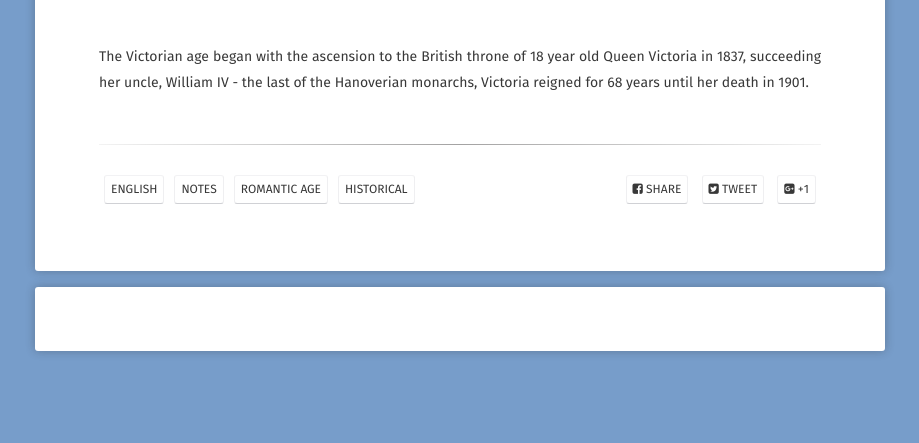
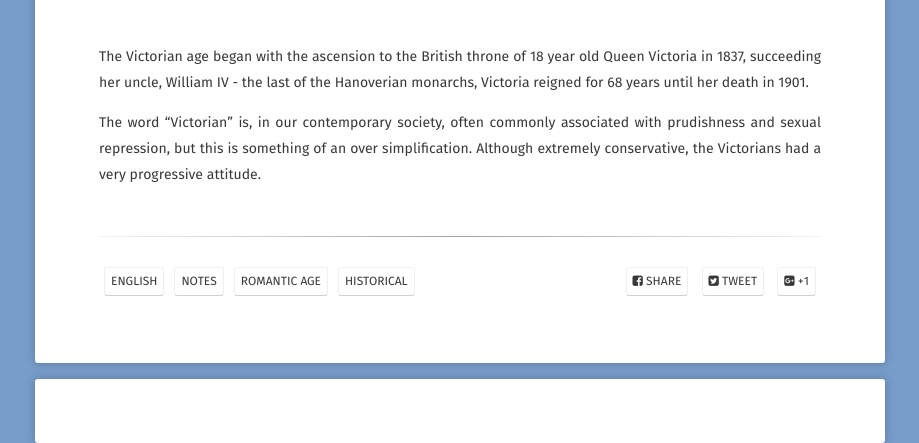
Before and after one commit to EthenStrine/site, a Jekyll site: the page built from _posts/2019-04-16-victoria.md, in a window 1280 px wide, cut to the strip 574-1017 px from the top of the page. Shown: the whole strip, without its empty margins (180-1099 px from the left). Built offline with Jekyll 4.4.1, drawn with Linux system fonts in a browser that asks for light colours; some web fonts are replaced; comment, search, counter and statistics services are not loaded; before the commit the page ends 964 px from its top, so only the background shows below that.

Commit message:
Update 2019-04-16-victoria.md

```diff
--- a/_posts/2019-04-16-victoria.md
+++ b/_posts/2019-04-16-victoria.md
@@ -14,3 +14,5 @@ comments: true
 ---
 
 The Victorian age began with the ascension to the British throne of 18 year old Queen Victoria in 1837, succeeding her uncle, William IV - the last of the Hanoverian monarchs, Victoria reigned for 68 years until her death in 1901.
+
+The word "Victorian" is, in our contemporary society, often commonly associated with prudishness and sexual repression, but this is something of an over simplification. Although extremely conservative, the Victorians had a very progressive attitude.
```
